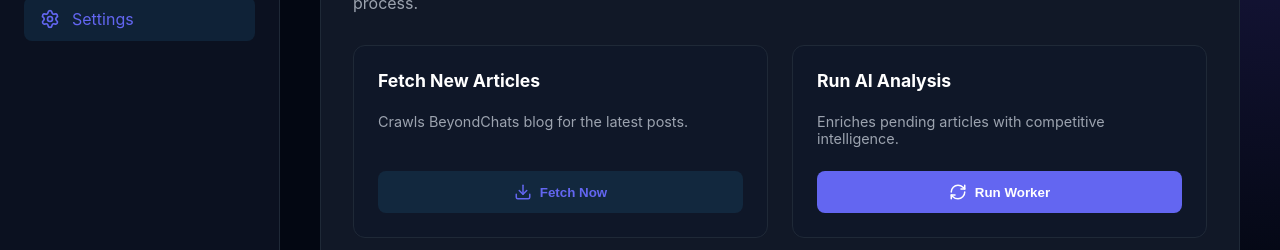
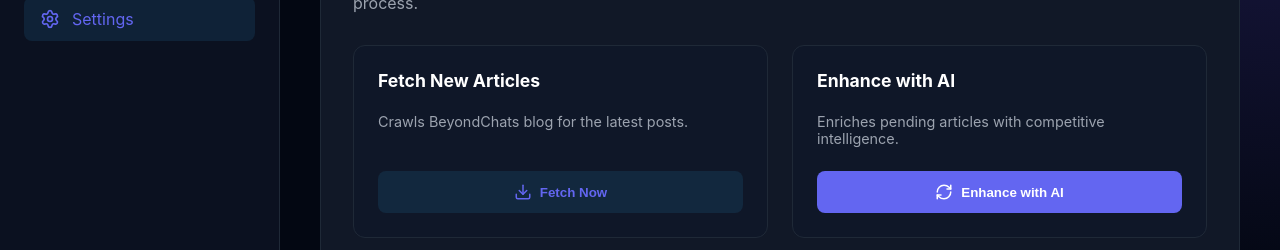
Before and after one commit to sujnankumar/Article-scraper, a React (Vite) app in the folder frontend/: page /settings in a window 1280 px wide. Shown: the part 227-477 px from the top of the page. Built offline with nearby package versions, Linux system fonts and the light colour scheme.

Commit message:
feat: add settings page for content pipeline management and Vercel rewrite configuration

```diff
--- a/frontend/src/pages/SettingsPage.jsx
+++ b/frontend/src/pages/SettingsPage.jsx
@@ -79,7 +79,7 @@ const SettingsPage = () => {
                     </div>
 
                     <div className="action-card">
-                        <h3>Run AI Analysis</h3>
+                        <h3>Enhance with AI</h3>
                         <p>Enriches pending articles with competitive intelligence.</p>
                         <button
                             className="settings-btn primary"
@@ -87,7 +87,7 @@ const SettingsPage = () => {
                             disabled={isProcessing}
                         >
                             <RefreshCw size={18} className={isProcessing ? 'spin' : ''} />
-                            <span>{isProcessing ? 'Processing...' : 'Run Worker'}</span>
+                            <span>{isProcessing ? 'Enhancing...' : 'Enhance with AI'}</span>
                         </button>
                     </div>
                 </div>
```
Also changed, not shown: frontend/vercel.json (added).
